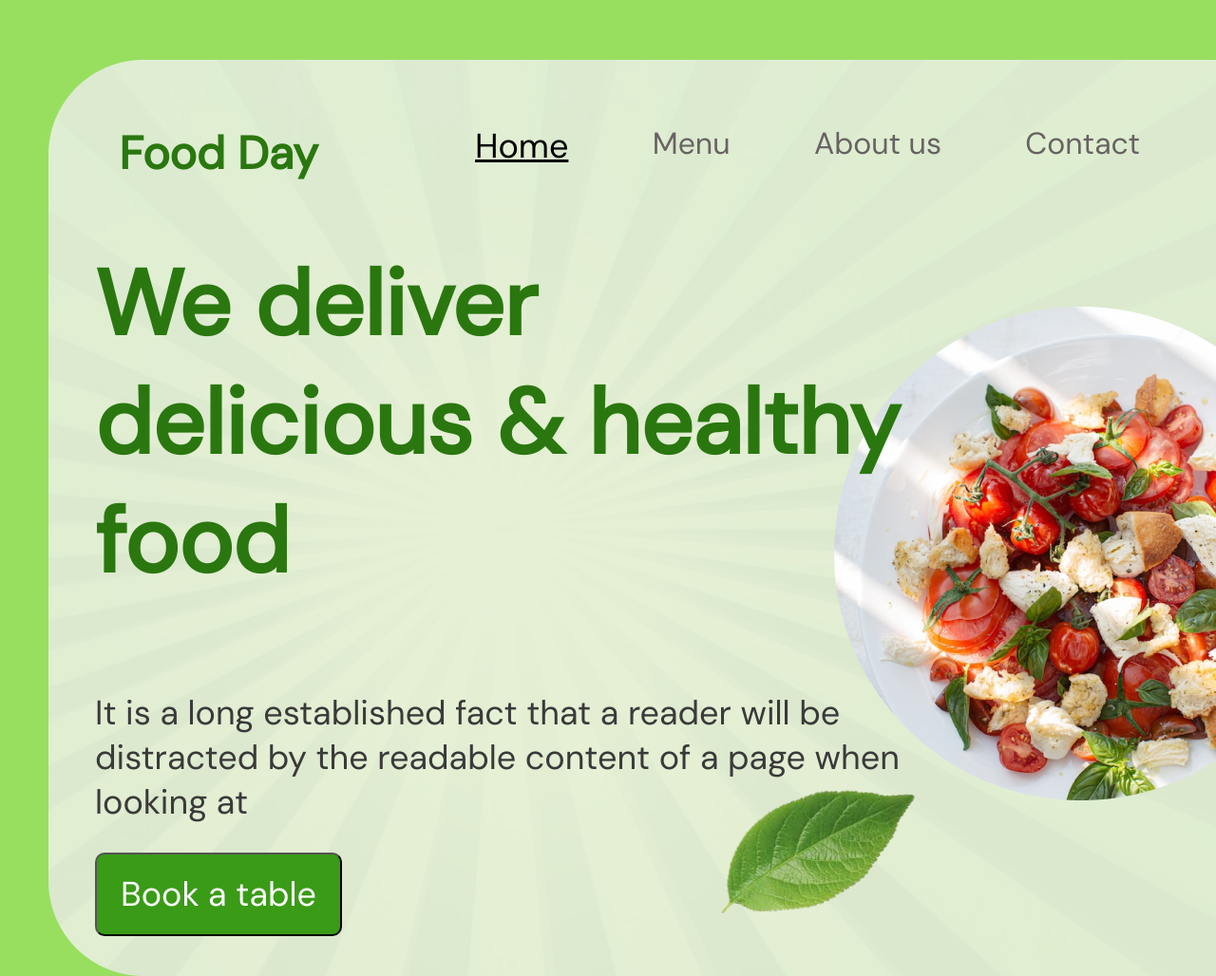
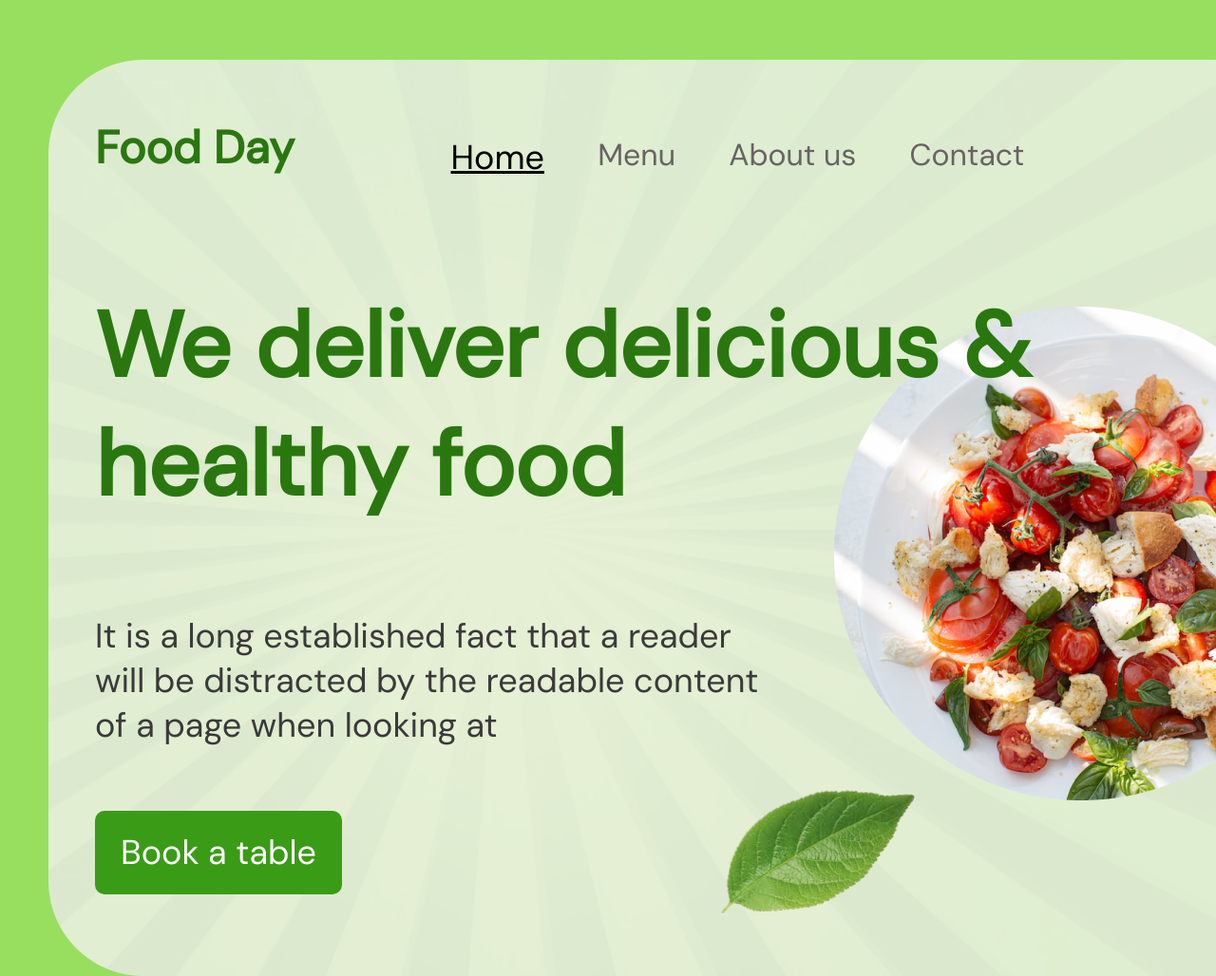
Before and after one commit to yanakin394/grid-w-6-foodday, a plain HTML site: page index.html in a window 1280 px wide. Shown: the top 1028 px of the page at 95% size. Drawn offline with Linux system fonts and the light colour scheme.

Commit message:
correction

```diff
--- a/index.html
+++ b/index.html
@@ -11,12 +11,12 @@
 <link rel="preconnect" href="https://fonts.gstatic.com" crossorigin>
 <link href="https://fonts.googleapis.com/css2?family=DM+Sans&display=swap" rel="stylesheet">
 </head>
-<body class="body">
+<body>
     <div class="grid">
-        <header class="header">Food Day</header>
-        <nav class="nav">
+        <header class="header">
+            <div class="foodday">Food Day</div>
+            <nav class="menu">
             <ul>
-                <div class="flexmenu">
                 <a href="здесь ссылка на др страницу" target="_blank">
                     <li class="home">Home</li>
                 </a>
@@ -29,10 +29,10 @@
                 <a href="здесь ссылка на др страницу" target="_blank">
                     <li class="li">Contact</li>
                 </a>
-                </div>
             </ul>
         </nav>
-            <p class="sign">Sign up</p>
+        <p class="sign">Sign up</p>
+    </header>
             <h1 class="h1">We deliver delicious & healthy food</h1>
             <h2 class="h2">It is a long established fact that a reader will be distracted by the readable content of a page when looking at</h2>
         <button class="button">Book a table</button>
--- a/styles/styles.css
+++ b/styles/styles.css
@@ -20,30 +20,29 @@ body {
     line-height: 62px;
     color: #2A770F;
     grid-row: 1/2;
-    grid-column: 1/2;
-    align-self: end;
-    justify-self: center;
-    margin-left: 100px;
+    grid-column: 1/6;
+    display: grid;
+    align-items: end;
 }
 
-.nav {
+.foodday {
     grid-row: 1/2;
-    grid-column: 2/4;
-    align-self: end;
+    grid-column: 1/2;
     margin-left: 100px;
-
+    margin-bottom: 50px;
 }
 
 ul {
     list-style: none;
+    display: flex;
+    flex-direction: row;
+    justify-content: space-around;
 }
 
-.flexmenu {
+.menu {
     width: 700px;
-    display: flex;
-    flex-direction: row;
-    justify-content: space-between;
-
+    grid-row: 1/2;
+    grid-column: 2/4;
 }
 
 .home {
@@ -77,9 +76,8 @@ a {
     font-size: 32px;
     color: #686363;
     grid-row: 1/2;
-    grid-column: 5/6;
-    margin-right: 200px;
-    align-self: end;
+    grid-column: 4/6;
+    margin-bottom: 45px;
 }
 
 .h1 {
@@ -108,10 +106,11 @@ a {
     line-height: 47px;
     color: #3A3A3A;
     grid-row: 3/4;
-    grid-column: 1/4;
+    grid-column: 1/3;
 }
 
 .button {
+    border: none;
     border-radius: 10px;
     margin-left: 100px;
     font-family: 'DM Sans';
```
